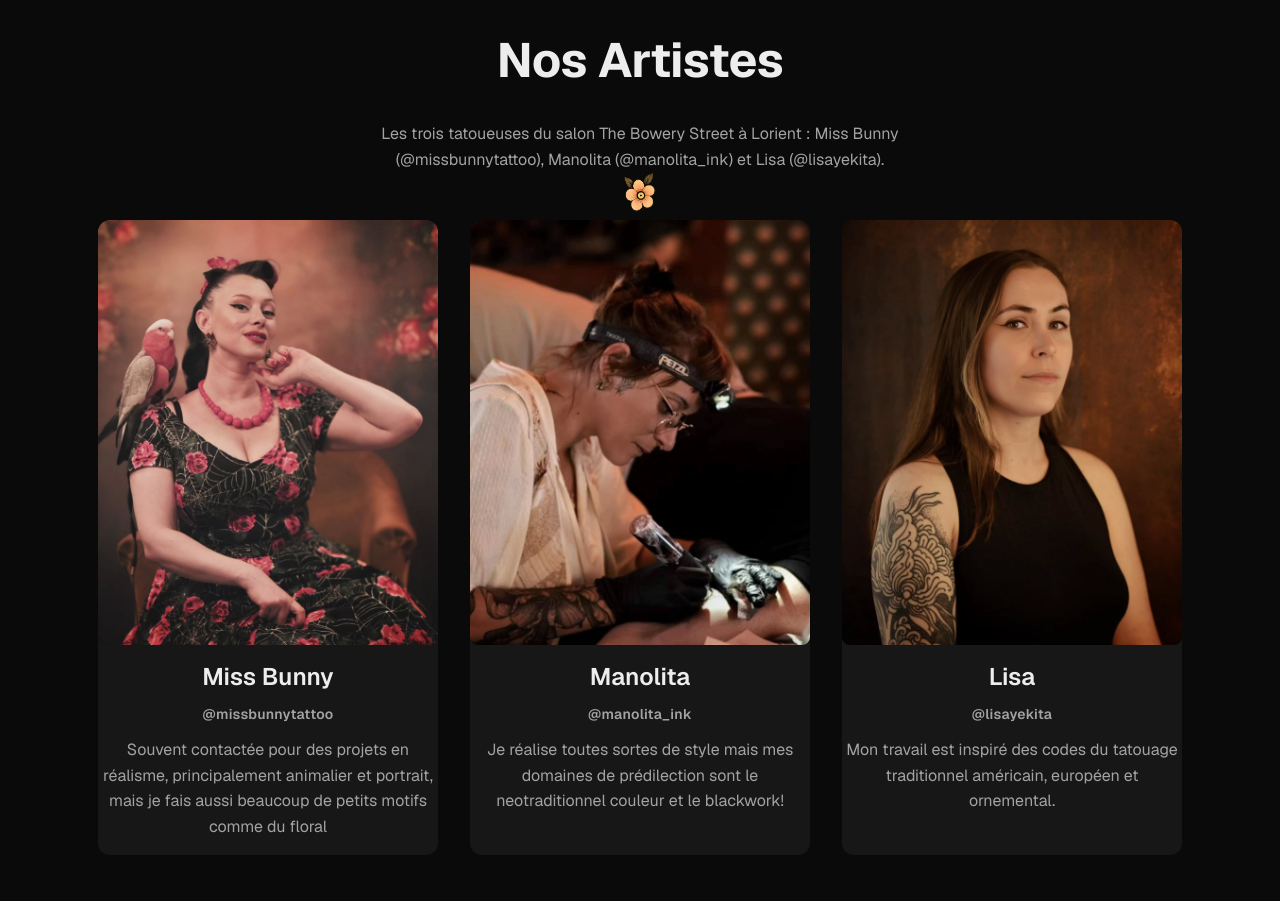
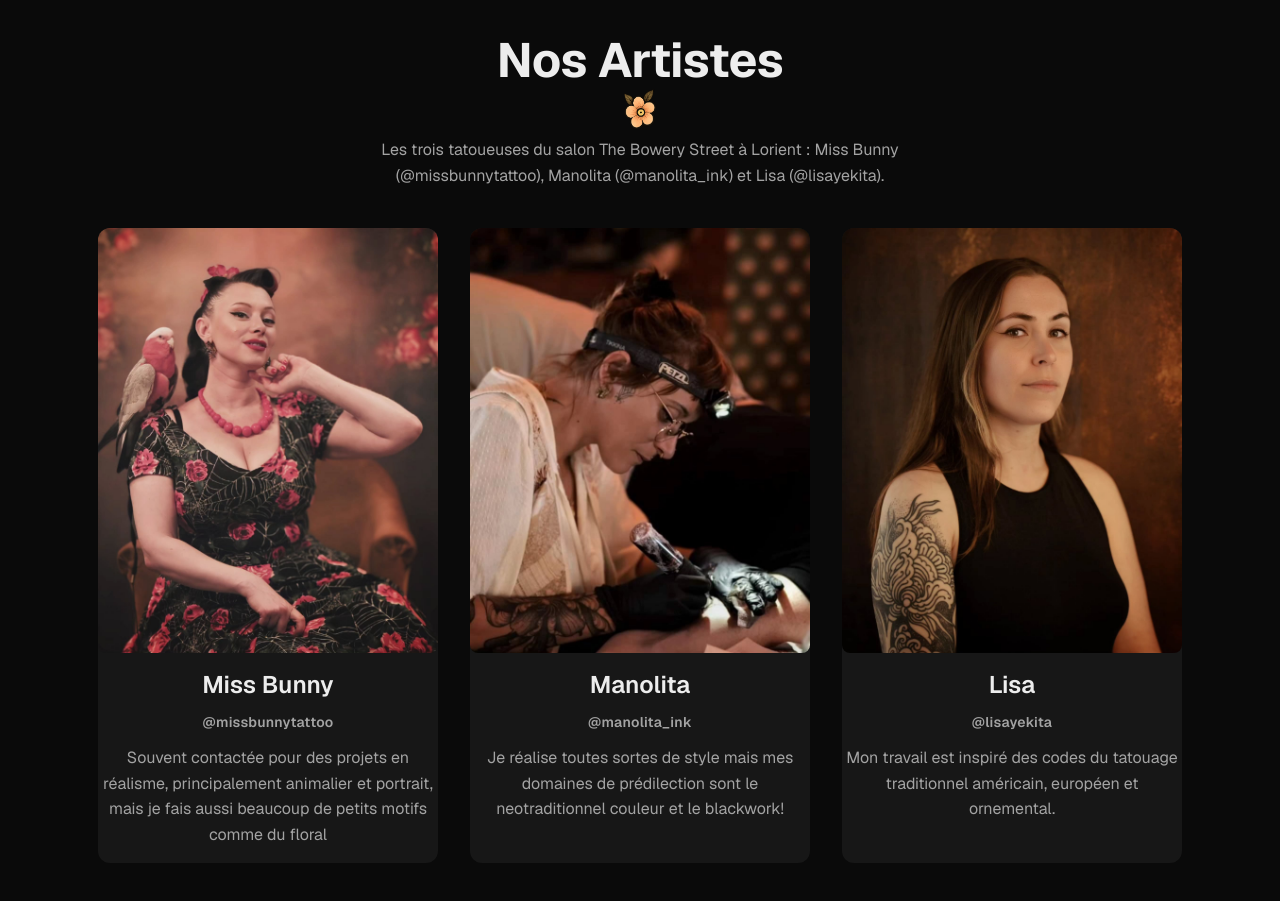
Before and after one commit to val4oss-studio/theboweryst-showcase, a Next.js app: page / in a window 1280 px wide. Shown: the part 1660-2561 px from the top of the page. Built offline with nearby package versions, Linux system fonts and the light colour scheme.

Commit message:
fix(artists): place the intro below the flower
Keep only the title in the artists section header, then the flower,
then the intro sentence before the cards, with its own spacing.

```diff
--- a/src/app/components/sections/ArtistsSection.tsx
+++ b/src/app/components/sections/ArtistsSection.tsx
@@ -35,14 +35,6 @@ export function ArtistsSection({ id, artists, guests }: ArtistsSectionProps) {
       <div className="section-container">
         <div className="section-header">
           <h2 className="section-title">{t.artists.title}</h2>
-          <p className="section-intro">
-            {t.artists.intro
-              .replace('{name}', shop.name)
-              .replace('{artists}', artistList)}
-            {guests.length > 0 && (
-              <> {t.artists.guestIntro.replace('{guests}', guestList)}</>
-            )}
-          </p>
         </div>
         <Image
           src="/theboweryst-yellow-flower.png"
@@ -52,6 +44,14 @@ export function ArtistsSection({ id, artists, guests }: ArtistsSectionProps) {
           className="artists-section-flower"
           aria-hidden="true"
         />
+        <p className="section-intro">
+          {t.artists.intro
+            .replace('{name}', shop.name)
+            .replace('{artists}', artistList)}
+          {guests.length > 0 && (
+            <> {t.artists.guestIntro.replace('{guests}', guestList)}</>
+          )}
+        </p>
         <div className="artists-grid">
           {artists.map((artist, index) => (
             <ArtistCard key={artist.id} artist={artist} priority={index === 0} />
--- a/src/app/globals.css
+++ b/src/app/globals.css
@@ -268,9 +268,11 @@ body {
   margin-bottom: 3rem;
 }
 
+/* Intro paragraph of a section, between its decoration and its content */
 .section-intro {
   max-width: 40rem;
-  margin: 1rem auto 0;
+  margin: 0 auto 2.5rem;
+  text-align: center;
   font-size: 1rem;
   line-height: 1.6;
   color: var(--muted);
```
